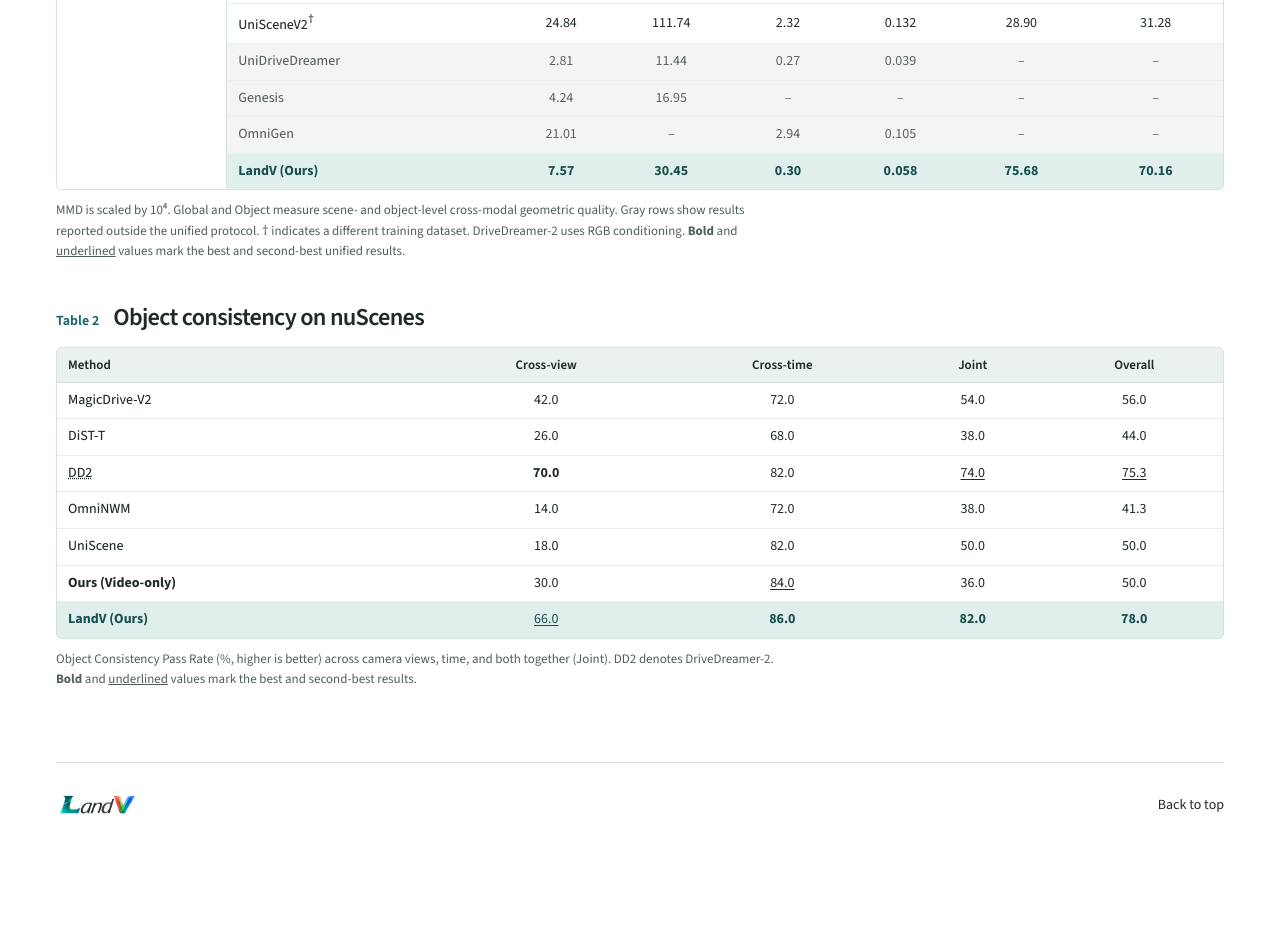
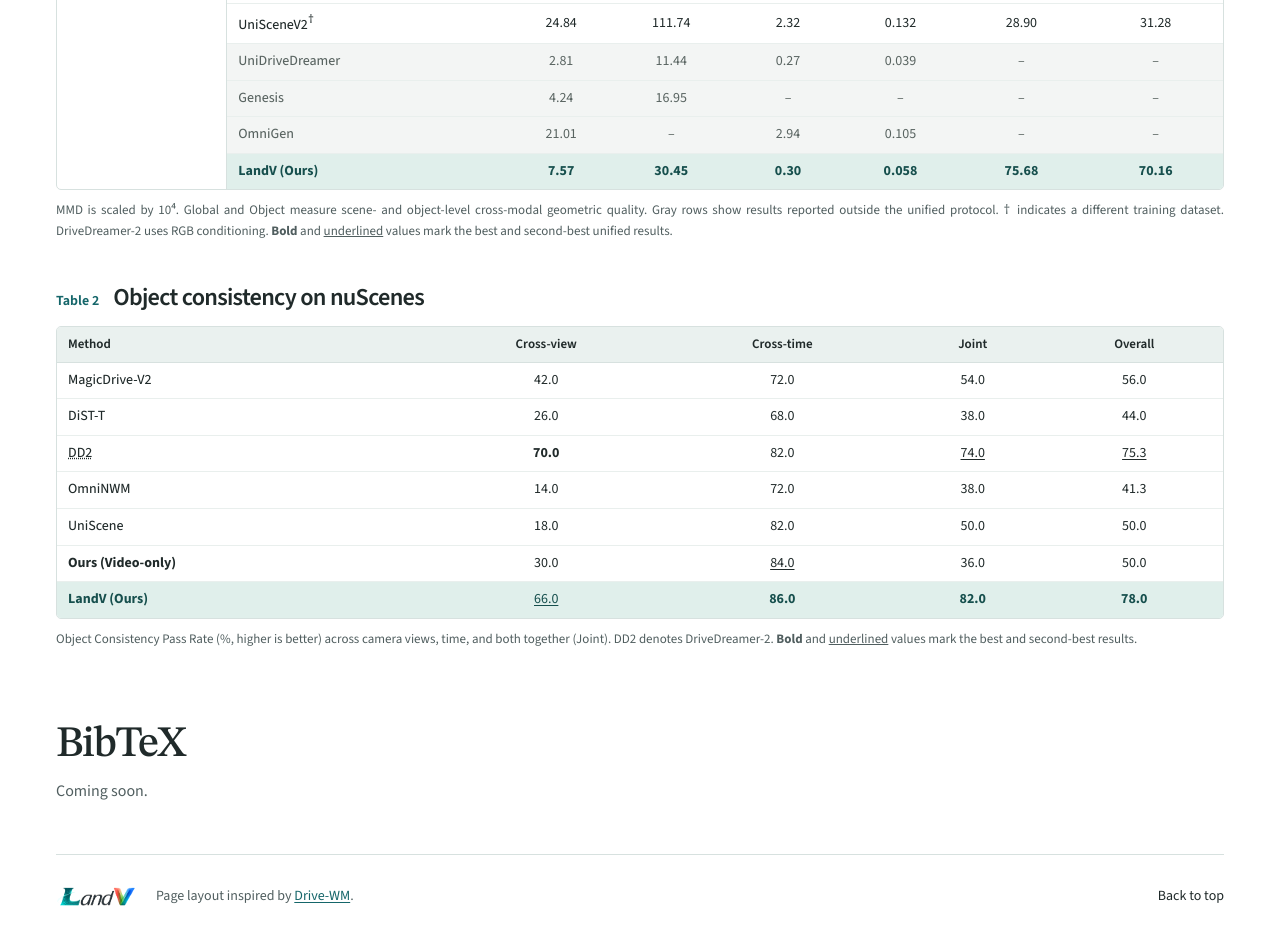
Before and after one commit to landv-wm/landv-wm.github.io, a plain HTML site: page index.html in a window 1280 px wide. Shown: the part 3957-4895 px from the top of the page. Before the commit the page ends 4803 px from the top, so only its background shows below. Drawn offline with Linux system fonts and the light colour scheme.

Commit message:
Align result table notes and add citation and layout credit

```diff
--- a/index.html
+++ b/index.html
@@ -186,7 +186,15 @@
       <p class="table-note">Object Consistency Pass Rate (%, higher is better) across camera views, time, and both together (Joint). DD2 denotes DriveDreamer-2. <strong>Bold</strong> and <u>underlined</u> values mark the best and second-best results.</p>
     </section>
   </div></section>
+  <section class="citation-section wrap" id="bibtex" aria-labelledby="bibtex-title">
+    <h2 id="bibtex-title">BibTeX</h2>
+    <p class="section-desc">Coming soon.</p>
+  </section>
 </main>
-<footer class="foot wrap"><a class="logotype" href="#top" aria-label="LandV home"><img class="wordmark-art" src="assets/images/landv-wordmark.webp" width="1736" height="400" alt="LandV"></a><a href="#top">Back to top</a></footer>
+<footer class="foot wrap">
+  <a class="logotype" href="#top" aria-label="LandV home"><img class="wordmark-art" src="assets/images/landv-wordmark.webp" width="1736" height="400" alt="LandV"></a>
+  <p class="site-credit">Page layout inspired by <a href="https://drive-wm.github.io/">Drive-WM</a>.</p>
+  <a href="#top">Back to top</a>
+</footer>
 <dialog id="figure-dialog" aria-labelledby="dialog-title"><div class="dialog-bar"><h2 id="dialog-title">Figure</h2><button id="close-figure" aria-label="Close enlarged figure">Close <span aria-hidden="true">×</span></button></div><img id="full-figure" alt=""></dialog>
 </body></html>
--- a/styles.css
+++ b/styles.css
@@ -39,7 +39,7 @@ button { cursor: pointer; }
 h2 { font-family: var(--serif); font-size: clamp(2.15rem, 3.4vw, 3.25rem); letter-spacing: -.035em; font-weight: 500; line-height: 1.08; }
 h3 { letter-spacing: -.03em; }
 .mast, .hero-band { color: var(--ink); background: #f9fbfa; }
-.mast-inner, .mast nav, .foot { display: flex; align-items: center; }
+.mast-inner, .mast nav { display: flex; align-items: center; }
 .mast-inner { min-height: 62px; justify-content: space-between; gap: 16px; border-bottom: 1px solid var(--line); }
 .logotype, .hero-mark { display: block; }
 .logotype { width: 80px; }
@@ -166,8 +166,11 @@ h3 { letter-spacing: -.03em; }
 .result-table .ours { background: #e0efeb; color: #164f4d; }
 .result-table .paper-reported { color: #596461; background: #f3f5f4; }
 .result-table u { text-underline-offset: 2px; }
-.table-note { color: var(--quiet); font-size: 13px; line-height: 1.55; margin-top: 10px; max-width: 114ch; }
-.foot { justify-content: space-between; min-height: 84px; border-top: 1px solid var(--line); }
+.table-note { color: var(--quiet); font-size: 13px; line-height: 1.55; margin-top: 10px; text-align: justify; }
+.citation-section { padding-bottom: clamp(32px, 4vw, 56px); }
+.foot { display: grid; grid-template-columns: auto 1fr auto; align-items: center; gap: 10px 20px; min-height: 84px; padding-block: 16px; border-top: 1px solid var(--line); }
+.site-credit { font-size: 14px; color: var(--quiet); }
+.site-credit a { color: var(--accent); text-decoration: underline; text-underline-offset: 2px; }
 .foot a:hover { color: var(--accent); }
 .foot > a:last-child { font-size: 14px; }
 dialog { max-width: min(95vw, 1550px); max-height: 94vh; padding: 12px 15px 16px; border: 1px solid var(--line); border-radius: 6px; background: white; color: var(--ink); }
@@ -198,9 +201,12 @@ dialog::backdrop { background: #172627ce; }
   .intro-copy h2 { margin-bottom: 16px; }
   .gallery-nav { gap: 18px; margin: 18px 0 14px; }
   .table-section { margin-top: 24px; }
+  .table-note { text-align: start; }
   .foot { min-height: 68px; }
 }
 @media (max-width: 500px) {
+  .foot { grid-template-columns: 1fr auto; }
+  .site-credit { grid-column: 1 / -1; grid-row: 2; }
   .mast-inner { gap: 8px; }
   .mast .logotype { width: 70px; }
   .mast nav { gap: clamp(8px, 2.5vw, 14px); font-size: 13px; }
```
